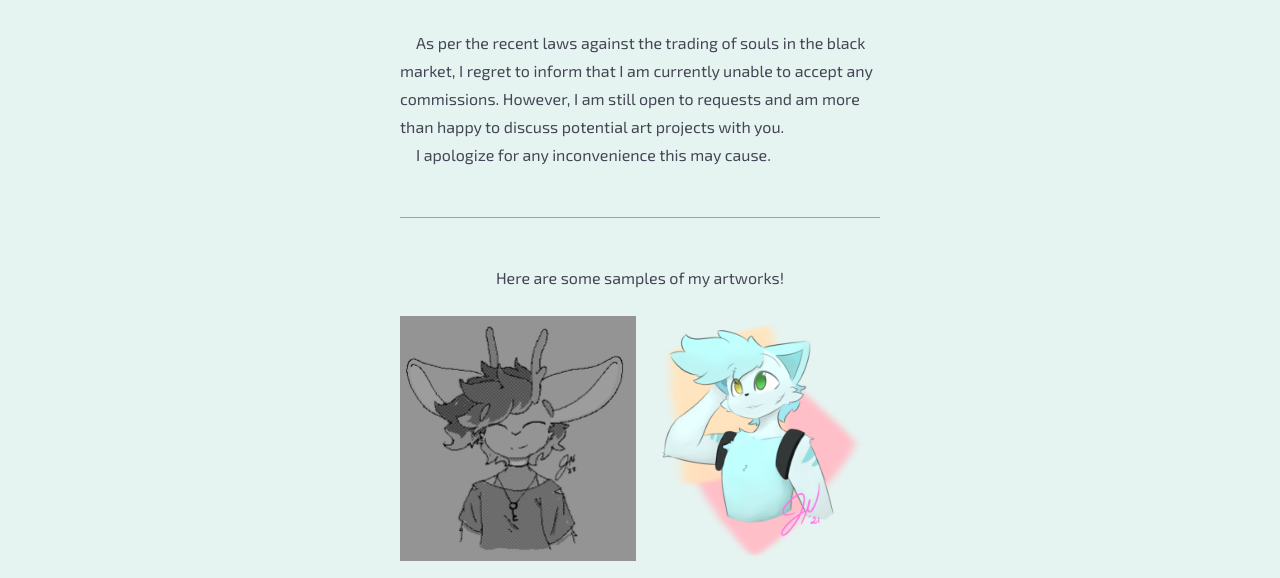
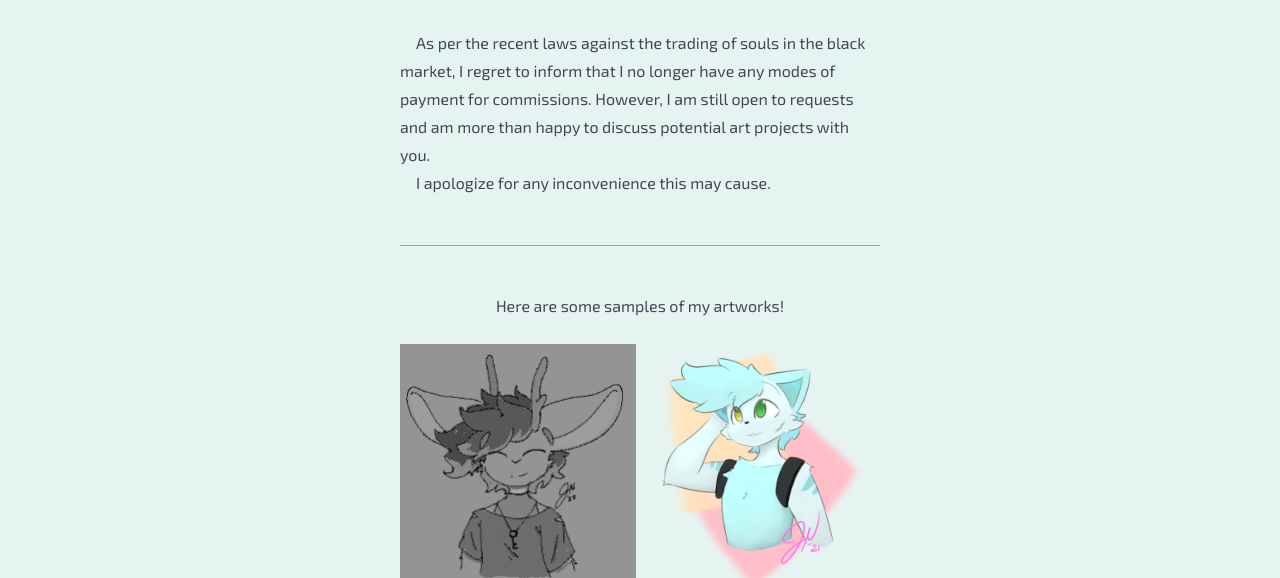
Before and after one commit to Jaezmien/Jaezmien.github.io, an Astro site: page /commission in a window 1280 px wide. Shown: the part 163-741 px from the top of the page. Built offline with nearby package versions, Linux system fonts and the light colour scheme; Astro itself is replaced by a stand-in of ours.

Commit message:
Be more clear on reasoning

```diff
--- a/src/pages/commission.astro
+++ b/src/pages/commission.astro
@@ -12,8 +12,8 @@ import NavLayout from '../layouts/NavLayout.astro';
 		</h1>
 
 		<p class="mt-8 indent-4 leading-7">
-			As per the recent laws against the trading of souls in the black market, I regret to inform that I am
-			currently unable to accept any commissions. However, I am still open to requests and am more than happy to
+			As per the recent laws against the trading of souls in the black market, I regret to inform that I no longer
+			have any modes of payment for commissions. However, I am still open to requests and am more than happy to
 			discuss potential art projects with you.
 		</p>
 		<p class="indent-4 leading-7">I apologize for any inconvenience this may cause.</p>
```
